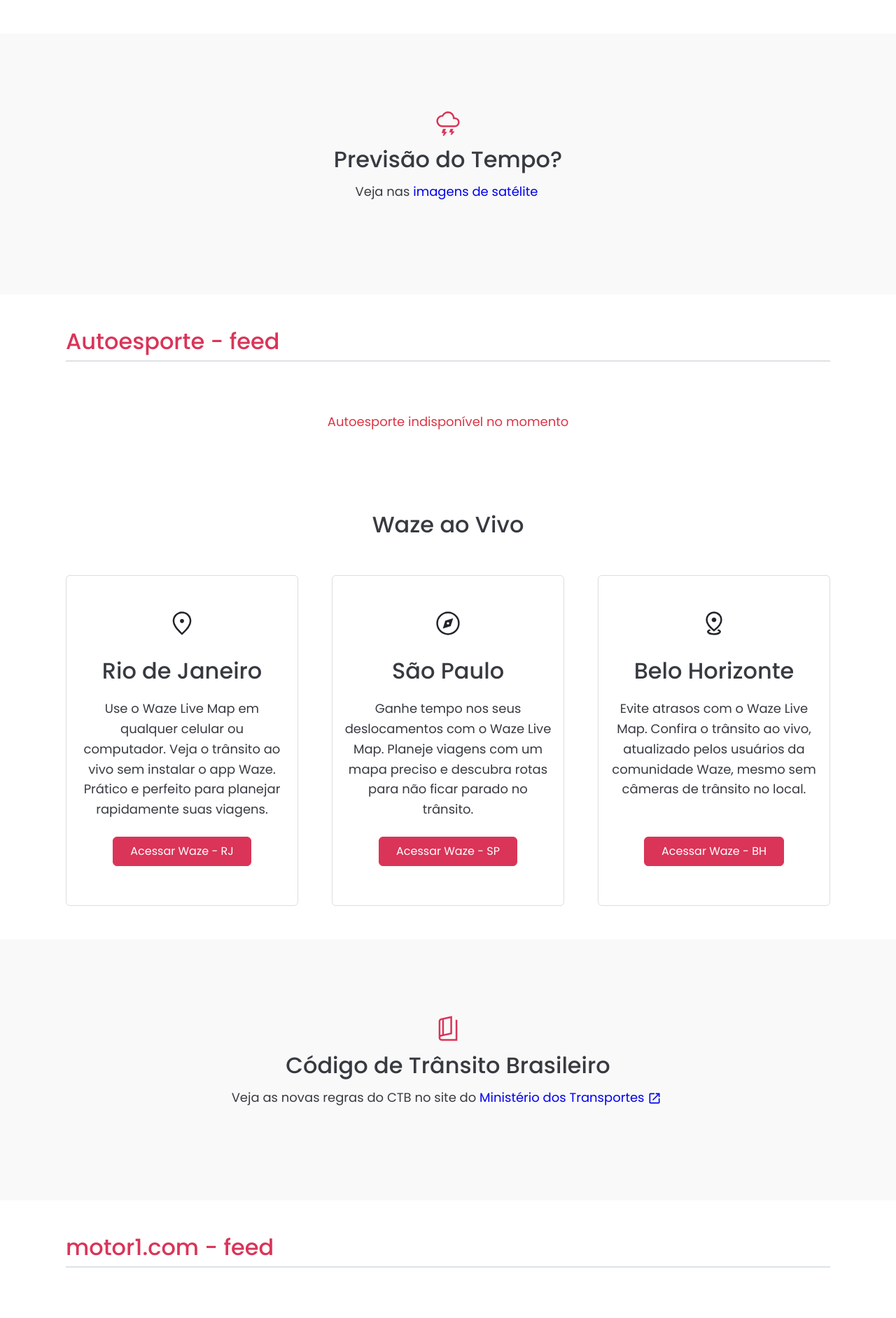
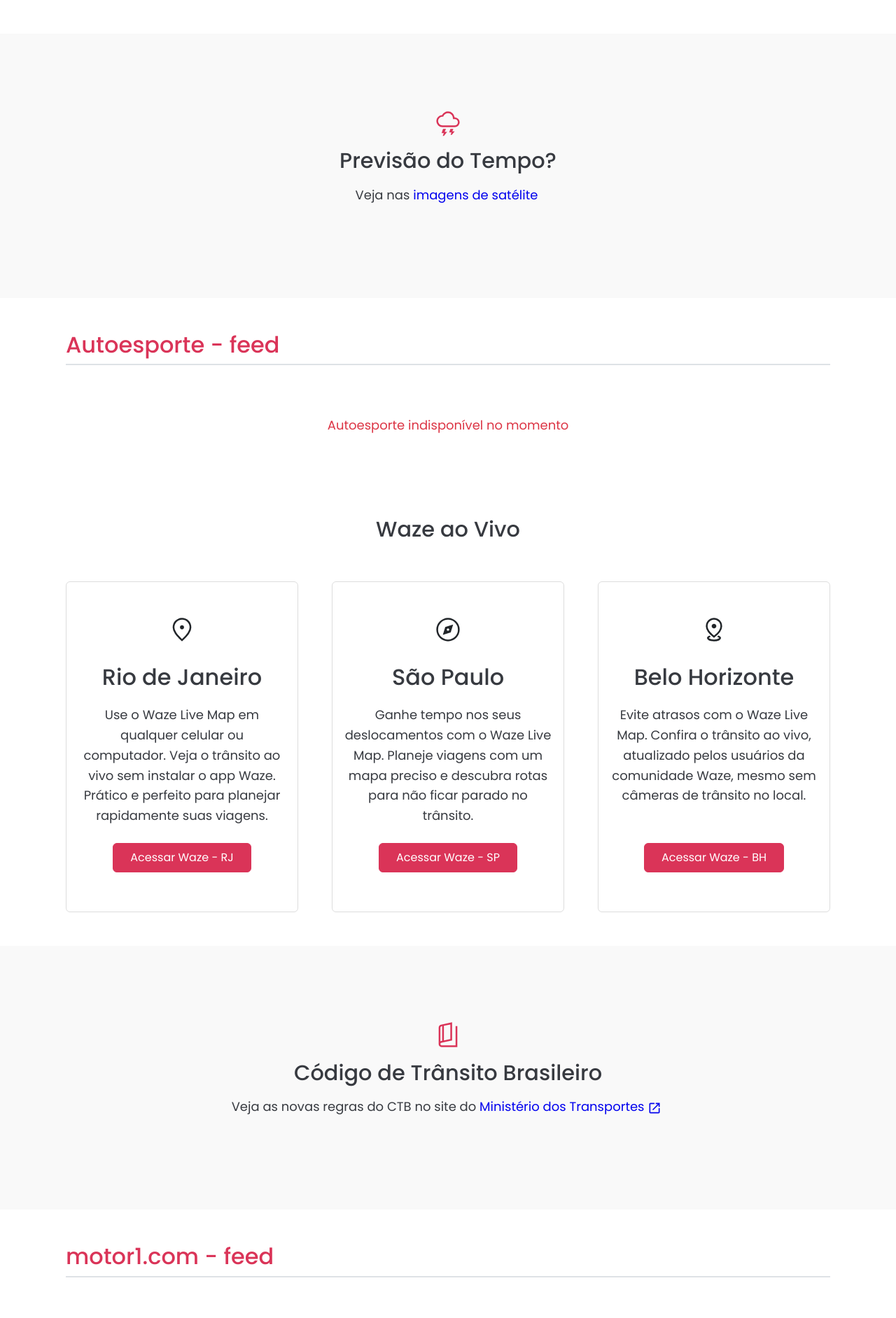
Before and after one commit to Sergio-Damm/transitoaovivo, a Jekyll site: the page built from index.html, in a window 1280 px wide. Shown: the part 646-2530 px from the top of the page at 70% size. Built offline with Jekyll 4.4.1, drawn with Linux system fonts in a browser that asks for light colours; comment, search, counter and statistics services are not loaded.

Commit message:
homepage sub titles .h2-title-content

```diff
--- a/_layouts/default.html
+++ b/_layouts/default.html
@@ -222,7 +222,7 @@
     <div class="container pt-5">
         <div class="row align-items-center">
 			<div class="col-12 col-md-10 mx-auto">
-                <h2 class="h3-title-index text-center">Mais Acessadas</h2>
+                <h2 class="h2-title-content text-center">Mais Acessadas</h2>
             </div>
         </div>
     </div>
--- a/index.html
+++ b/index.html
@@ -118,7 +118,7 @@
 				<svg aria-hidden="true" focusable="false" height="40px" width="40px" viewBox="0 -960 960 960" xmlns="http://www.w3.org/2000/svg">
 					<path fill="#da3458" d="m300-40 36-100h-76l50-140h100l-43 100h83L340-40h-40Zm270-40 28-80h-78l43-120h100l-35 80h82L610-80h-40ZM290-340q-86.86 0-148.43-61.52Q80-463.04 80-549.83 80-629 136.5-691 193-753 277-759q32-56 84.5-88.5T480.42-880q90.58 0 152.08 57.5Q694-765 708-680q79 4 125.5 53.5T880-510.38Q880-440 830.42-390 780.83-340 710-340H290Zm0-60h420q46.2 0 78.1-32.5 31.9-32.5 31.9-78T788.1-588q-31.9-32-78.1-32h-60v-30q0-71-49.5-120.5T480.21-820q-51.48 0-93.84 27.5Q344-765 324-718l-8 18h-28q-62 2-105 45.39-43 43.4-43 104.47Q140-488 183.93-444T290-400Zm190-210Z"/>
 				</svg>
-				<h2 class="h3-title-index my-3">Previsão do Tempo?</h2>
+				<h2 class="h2-title-content my-3">Previsão do Tempo?</h2>
 					<p class="me-1 mb-4">Veja nas <a aria-label="Acessar imagens de satélite" class="link-externo" href="{{ site.baseurl }}/previsao-do-tempo/">imagens de satélite</a></p>
 			</div>
 		</div>
@@ -168,7 +168,7 @@
     <div class="container">
   		<div class="row">
         	<div class="col-12 col-md-10 mx-auto">
-  				<h2 class="h3-title-index text-center">Waze ao Vivo</h2>
+  				<h2 class="h2-title-content text-center">Waze ao Vivo</h2>
 			</div>
   		</div>
 	</div>
@@ -244,7 +244,7 @@
 				<svg aria-hidden="true" focusable="false" height="40px" width="40px" viewBox="0 -960 960 960" xmlns="http://www.w3.org/2000/svg">
 					<path fill="#da3458" d="M270-80q-45 0-77.5-29.64Q160-139.27 160-183v-564q0-36.57 22.12-65.43Q204.24-841.3 240-849l380-79v620l-360 77q-17.14 3.69-28.57 17.54Q220-199.62 220-183q0 19 15 31t35 12h470v-660h60v720H270Zm70-228 220-47v-499l-220 45v501Zm-60 12.81V-796l-20 4q-17 4-28.5 15.83Q220-764.35 220-747v471q9.06-5.2 19.03-9.1Q249-289 260-291l20-4.19ZM220-787v511-511Z"/>
 				</svg>
-  				<h2 class="h3-title-index my-3">Código de Trânsito Brasileiro</h2>
+  				<h2 class="h2-title-content my-3">Código de Trânsito Brasileiro</h2>
 				<p class="me-1 mb-4">Veja as novas regras do CTB no site do
 					<a class="link-externo" href="https://www.gov.br/transportes/pt-br/pt-br/assuntos/transito/conteudo-Senatran/novas-regras-do-ctb" target="_blank" rel="noopener" aria-label="Abrir site do Ministério dos Transportes em nova aba">Ministério dos Transportes</a>
 						<svg aria-hidden="true" focusable="false"height="20px" width="20px" viewBox="0 -960 960 960" xmlns="http://www.w3.org/2000/svg">
```
